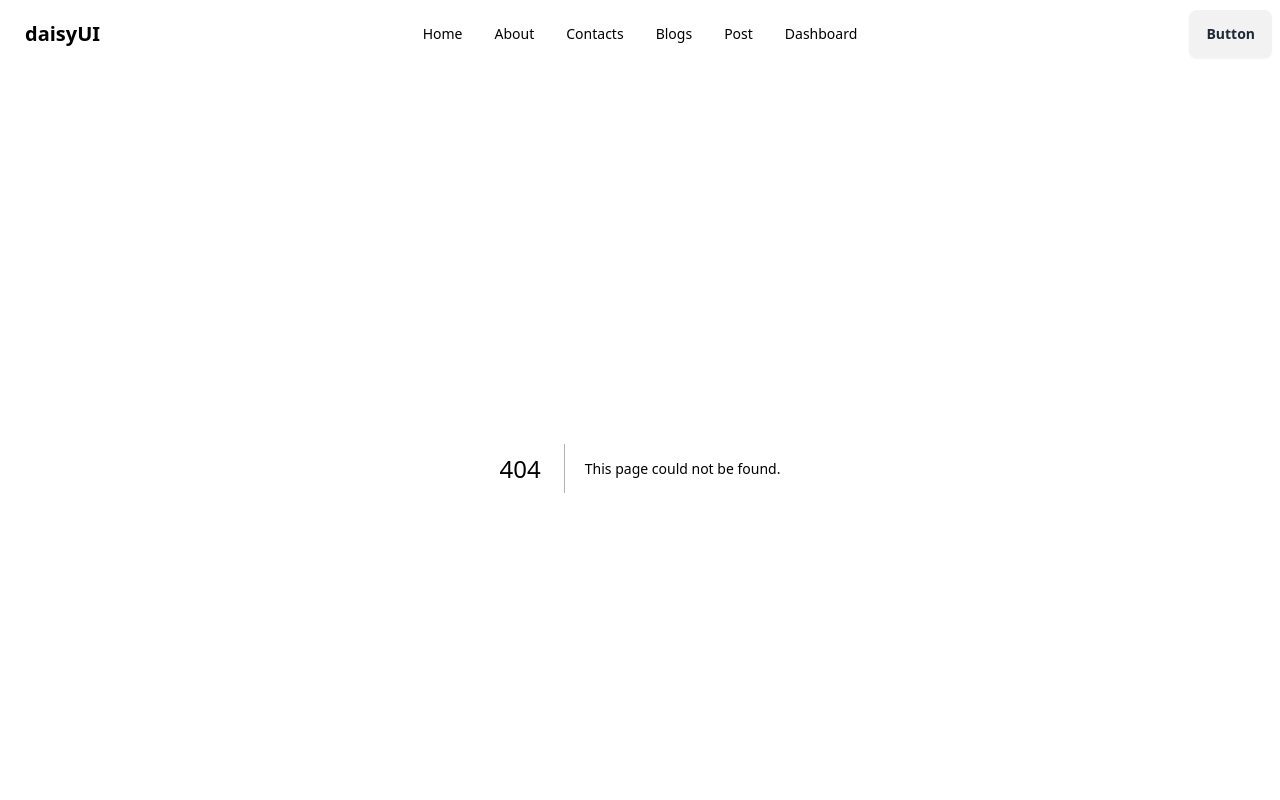
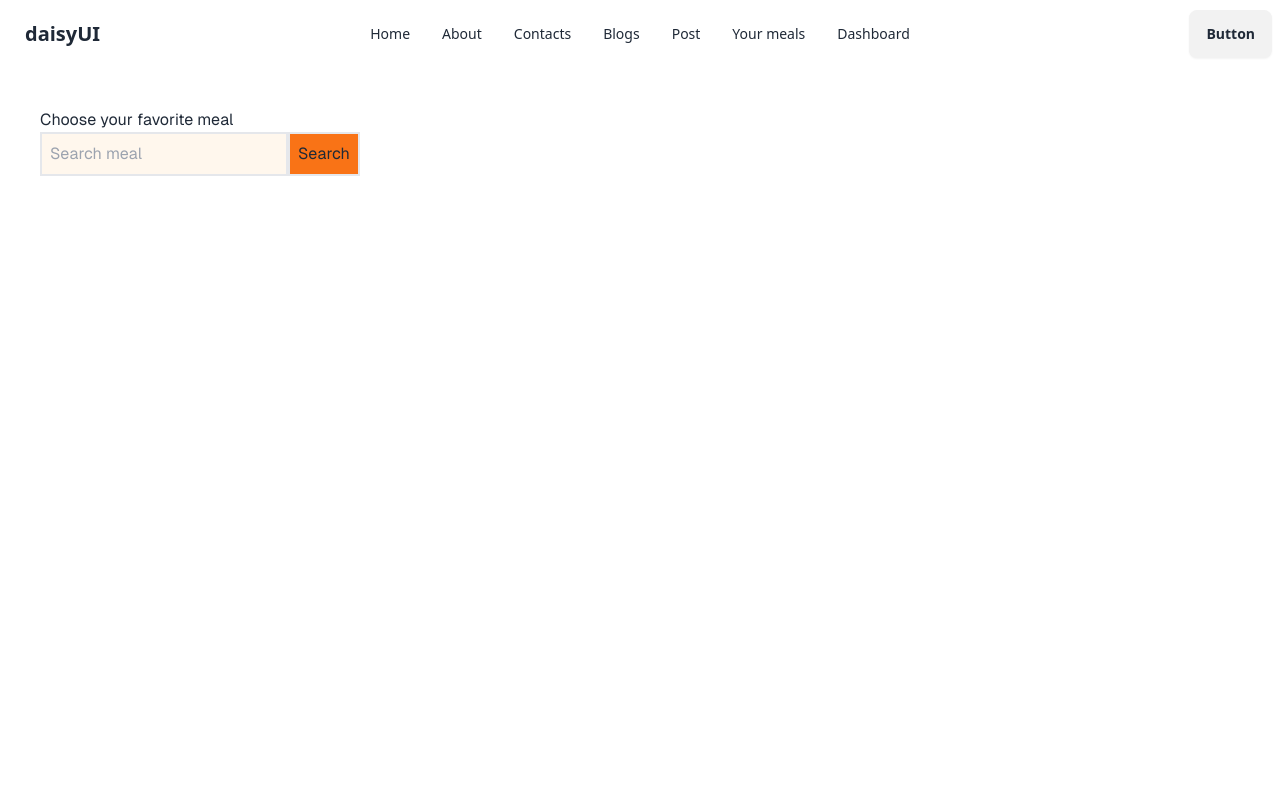
Before and after one commit to Zakaria-24/Next-Milestone, a Next.js app: page /meals in a window 1280 px wide. Before the commit this address had no page. Shown: the top 800 px of the page. Built offline with nearby package versions, Linux system fonts and the light colour scheme.

Commit message:
data fetching in client page and show meals data with search

```diff
--- /dev/null
+++ b/src/app/meals/page.tsx
@@ -0,0 +1,12 @@
+import Meals from "@/components/Meals";
+
+const MealsPage = () => {
+    return (
+        <div className="p-10">
+            <h1>Choose your favorite meal</h1>
+            <Meals/>
+        </div>
+    );
+};
+
+export default MealsPage;
--- /dev/null
+++ b/src/components/Meals.tsx
@@ -0,0 +1,94 @@
+"use client";
+
+import { useState, useEffect, ChangeEvent, MouseEvent } from "react";
+
+// Define the types for the meal data
+interface Meal {
+    idMeal: string;
+    strMeal: string;
+    strInstructions: string;
+}
+
+// Define the type for the API response
+interface ApiResponse {
+    meals: Meal[] | null;
+}
+
+// Define the component
+const Meals: React.FC = () => {
+    const [search, setSearch] = useState<string>('');
+    const [error, setError] = useState<string>('');
+    const [meals, setMeals] = useState<Meal[]>([]);
+
+    useEffect(() => {
+        if (search.trim() === '') return; // Skip fetching if search is empty
+
+        const loadData = async () => {
+            try {
+                const res = await fetch(`https://www.themealdb.com/api/json/v1/1/search.php?s=${search}`);
+                if (!res.ok) {
+                    throw new Error('Network response was not ok');
+                }
+                const data: ApiResponse = await res.json();
+                if (data.meals) {
+                    setMeals(data.meals);
+                    setError('');
+                } else {
+                    setMeals([]);
+                    setError('No meals found');
+                }
+            } catch (error) {
+                setError('Data not found');
+            }
+        };
+
+        loadData();
+    }, [search]);
+
+    const handleChange = (e: ChangeEvent<HTMLInputElement>) => {
+        setSearch(e.target.value);
+    };
+
+    const handleSearchClick = (e: MouseEvent<HTMLButtonElement>) => {
+        e.preventDefault(); // Prevent default form submission behavior
+        // Perform the search based on the current input value
+        if (search.trim() !== '') {
+            setSearch(search);
+        }
+    };
+
+    return (
+        <div>
+            <div>
+                <input
+                    value={search}
+                    onChange={handleChange}
+                    type="text"
+                    className="border-2 p-2 bg-orange-50"
+                    placeholder="Search meal"
+                />
+                <button
+                    type="button" // Prevents default form submission behavior
+                    onClick={handleSearchClick}
+                    className="border-2 p-2 bg-orange-500"
+                >
+                    Search
+                </button>
+            </div>
+            <div className="grid grid-cols-3 gap-6 mt-8">
+                {meals.length > 0 && !error ? (
+                    meals.map(({ idMeal, strMeal, strInstructions }) => (
+                        <div key={idMeal} className="p-6 bg-orange-50">
+                            <h3>{strMeal}</h3>
+                            <p>{strInstructions}</p>
+                        </div>
+                    ))
+                ) : (
+                    <p>{error}</p>
+                )}
+            </div>
+        </div>
+    );
+};
+
+export default Meals;
--- a/src/components/Navbar.tsx
+++ b/src/components/Navbar.tsx
@@ -32,6 +32,10 @@ export default function Navbar() {
     {
       title: "Post",
       path: "/posts",
+    },
+    {
+      title: "Your meals",
+      path: "/meals",
     },
     {
       title: "Dashboard",
```
